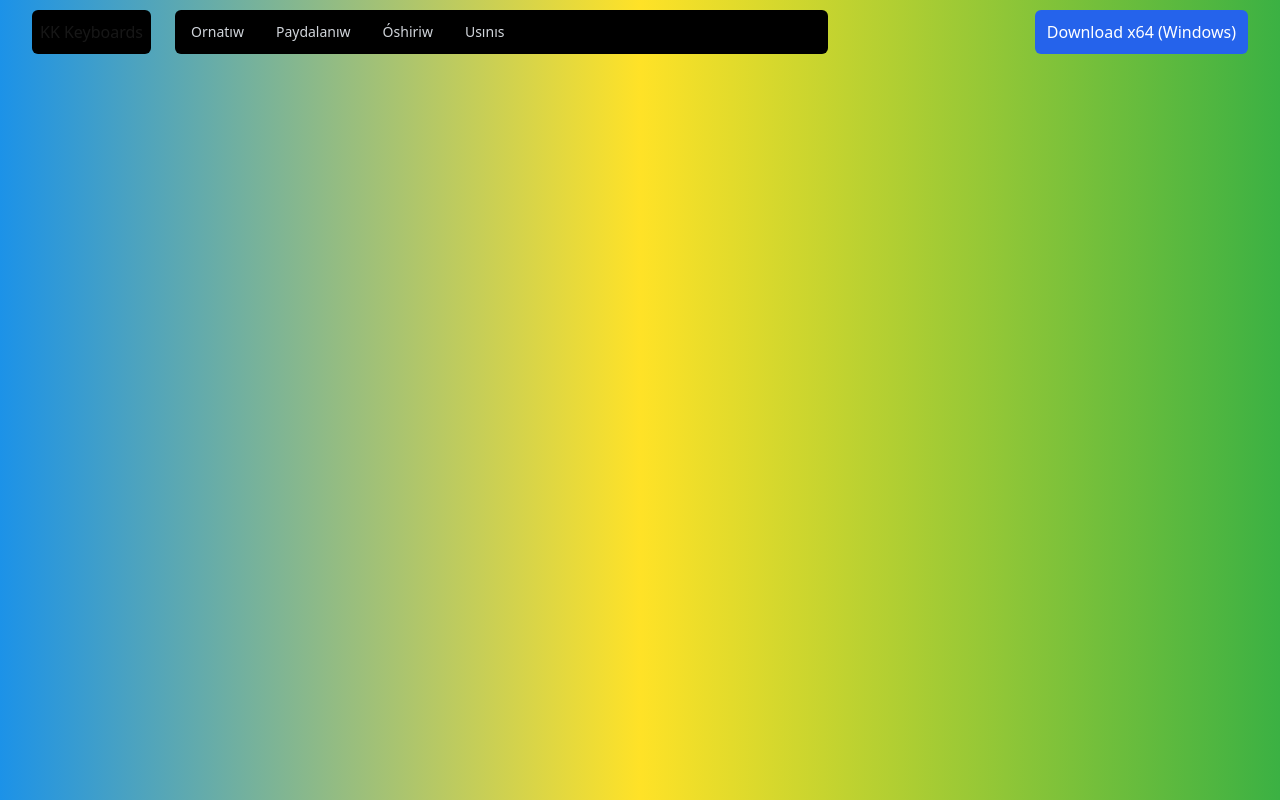
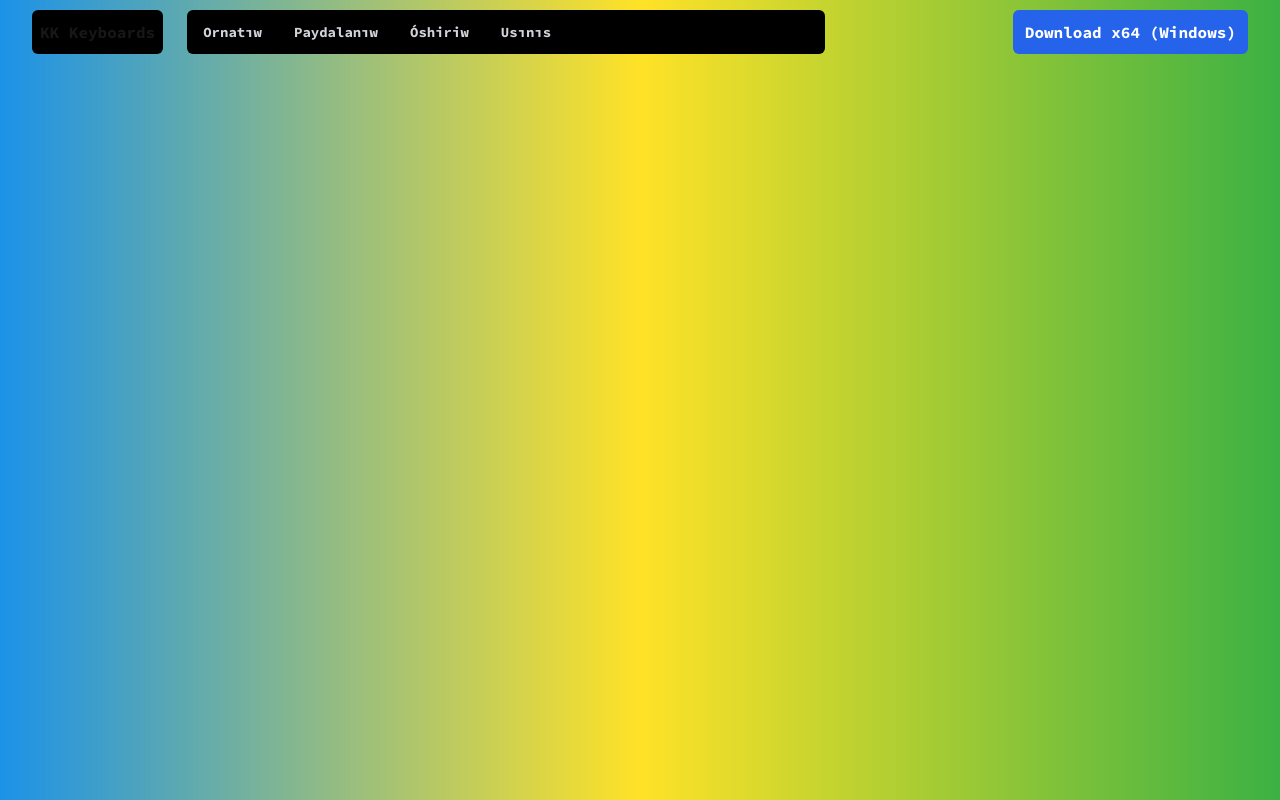
Before and after one commit to uabdirasul/qarakey, a Next.js app: page / in a window 1280 px wide. Built offline with nearby package versions, Linux system fonts and the light colour scheme.

Commit message:
change font and change nav open button color

```diff
--- a/app/layout.tsx
+++ b/app/layout.tsx
@@ -1,23 +1,12 @@
+import { source_code_pro_font } from "@/app/ui/fonts";
 import Navbar from "@/components/Navbar";
 import type { Metadata } from "next";
 
-import localFont from "next/font/local";
 import "./globals.css";
 
-const geistSans = localFont({
-  src: "./fonts/GeistVF.woff",
-  variable: "--font-geist-sans",
-  weight: "100 900"
-});
-const geistMono = localFont({
-  src: "./fonts/GeistMonoVF.woff",
-  variable: "--font-geist-mono",
-  weight: "100 900"
-});
-
 export const metadata: Metadata = {
-  title: "Create Next App",
-  description: "Generated by create next app"
+  title: "Karakalpak Keyboards",
+  description: "á, ó, ú, ı háripleri menen jazıw"
 };
 
 export default function RootLayout({
@@ -27,9 +16,7 @@ export default function RootLayout({
 }>) {
   return (
     <html lang="en">
-      <body
-        className={`${geistSans.variable} ${geistMono.variable} antialiased`}
-      >
+      <body className={`${source_code_pro_font.className} antialiased`}>
         <Navbar />
         {children}
       </body>
--- /dev/null
+++ b/app/ui/fonts.ts
@@ -0,0 +1,3 @@
+import { Source_Code_Pro } from "next/font/google";
+
+export const source_code_pro_font = Source_Code_Pro({ subsets: ["latin"] });
--- a/components/LargeDeviceLinks.tsx
+++ b/components/LargeDeviceLinks.tsx
@@ -17,7 +17,7 @@ const LargeDeviceLinks = () => {
             pathname === link.href
               ? "bg-gray-500 text-white"
               : "text-gray-300 hover:bg-white hover:text-black"
-          } px-2 py-1 text-sm font-medium rounded-md text-gray-300 hover:bg-white hover:text-black`}
+          } px-2 py-1 text-sm font-bold rounded-md text-gray-300 hover:bg-white hover:text-black`}
         >
           {link.name}
         </Link>
--- a/components/Navbar.tsx
+++ b/components/Navbar.tsx
@@ -12,14 +12,14 @@ const Navbar = () => {
     setOpen(!open);
   };
   return (
-    <nav>
+    <nav className="font-bold">
       <div className="mx-auto max-w-7xl px-2 sm:px-6 lg:px-8">
         <div className="relative flex h-16 items-center justify-center">
           <div className="absolute inset-y-0 left-0 flex items-center sm:hidden">
             <button
               type="button"
               onClick={handleToggle}
-              className="relative inline-flex items-center justify-center rounded-md p-2 text-gray-400 hover:bg-gray-700 hover:text-white focus:outline-none focus:ring-2 focus:ring-inset focus:ring-white"
+              className="relative inline-flex items-center justify-center rounded-md p-2 text-black-400 hover:bg-gray-700 hover:text-white focus:outline-none focus:ring-2 focus:ring-inset focus:ring-white"
               aria-controls="mobile-menu"
               aria-expanded="false"
             >
```
